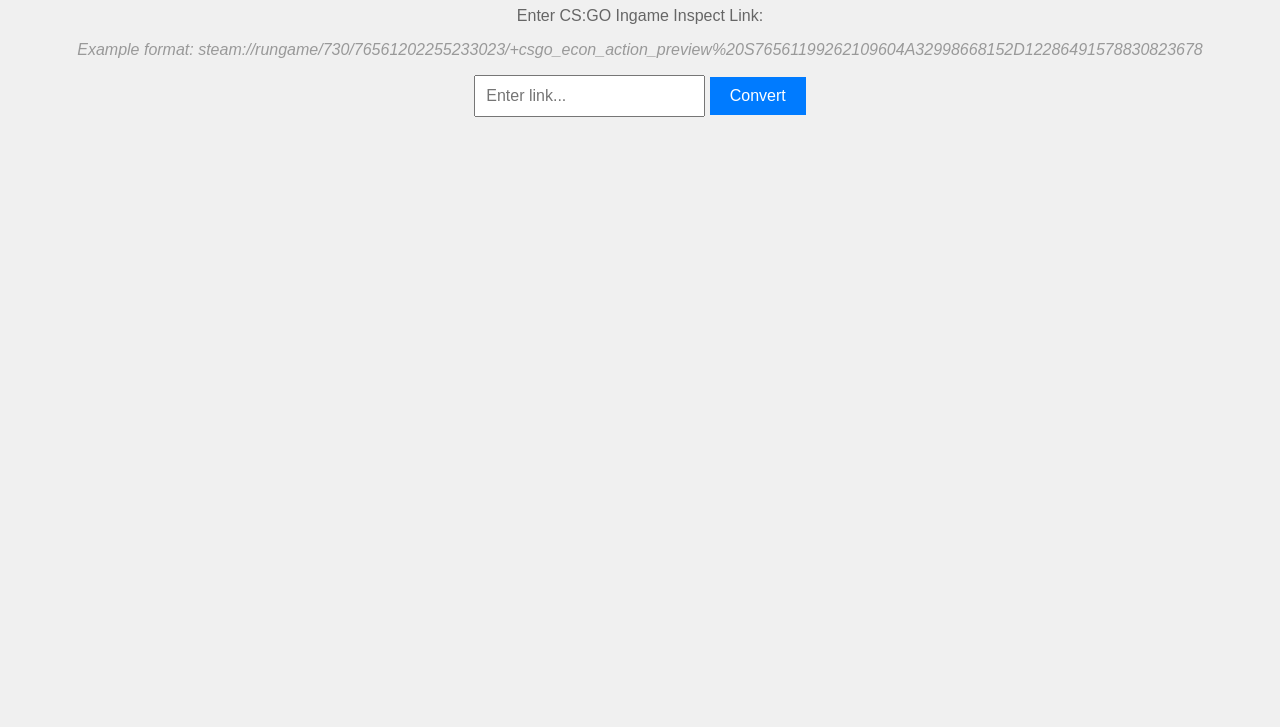
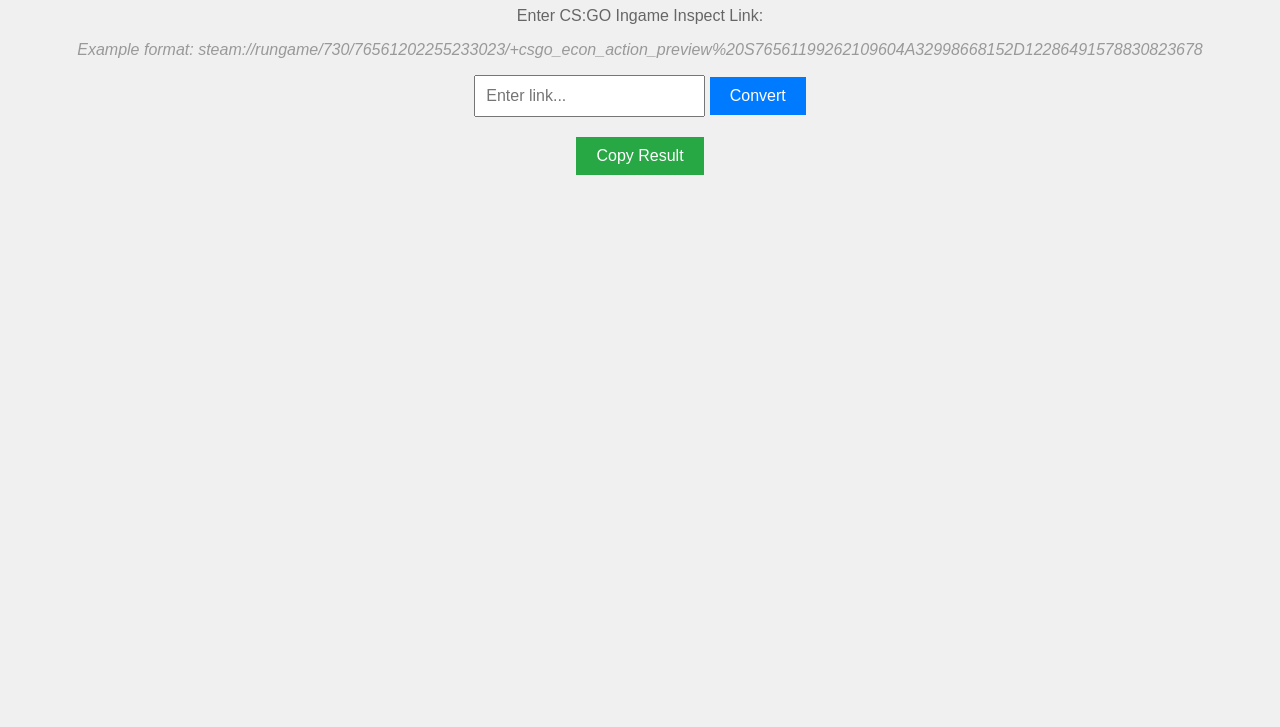
Before and after one commit to tdao71149/CS2_Ingame_Inspect_Converter, a plain HTML site: page index.html in a window 1280 px wide. Shown: the part 73-800 px from the top of the page. Drawn offline with Linux system fonts and the light colour scheme.

Commit message:
Update index.html

```diff
--- a/index.html
+++ b/index.html
@@ -46,6 +46,19 @@
             margin-top: 20px;
             font-size: 18px;
         }
+
+        #copyButton {
+            padding: 10px 20px;
+            font-size: 16px;
+            background-color: #28a745; /* Green color for copy button */
+            color: #fff;
+            border: none;
+            cursor: pointer;
+        }
+
+        #copyButton:hover {
+            background-color: #218838;
+        }
     </style>
 </head>
 <body>
@@ -57,6 +70,7 @@
     <button onclick="processLink()">Convert</button>
 
     <p id="result"></p>
+    <button id="copyButton" onclick="copyResult()">Copy Result</button>
 
     <script>
         function processLink() {
@@ -78,6 +92,17 @@
                 result.textContent = 'The link does not contain "csgo_econ_action_preview".';
             }
         }
+
+        function copyResult() {
+            const result = document.getElementById('result');
+            const textArea = document.createElement('textarea');
+            textArea.value = result.textContent;
+            document.body.appendChild(textArea);
+            textArea.select();
+            document.execCommand('copy');
+            document.body.removeChild(textArea);
+            alert('Result copied to clipboard!');
+        }
     </script>
 </body>
 </html>
```
